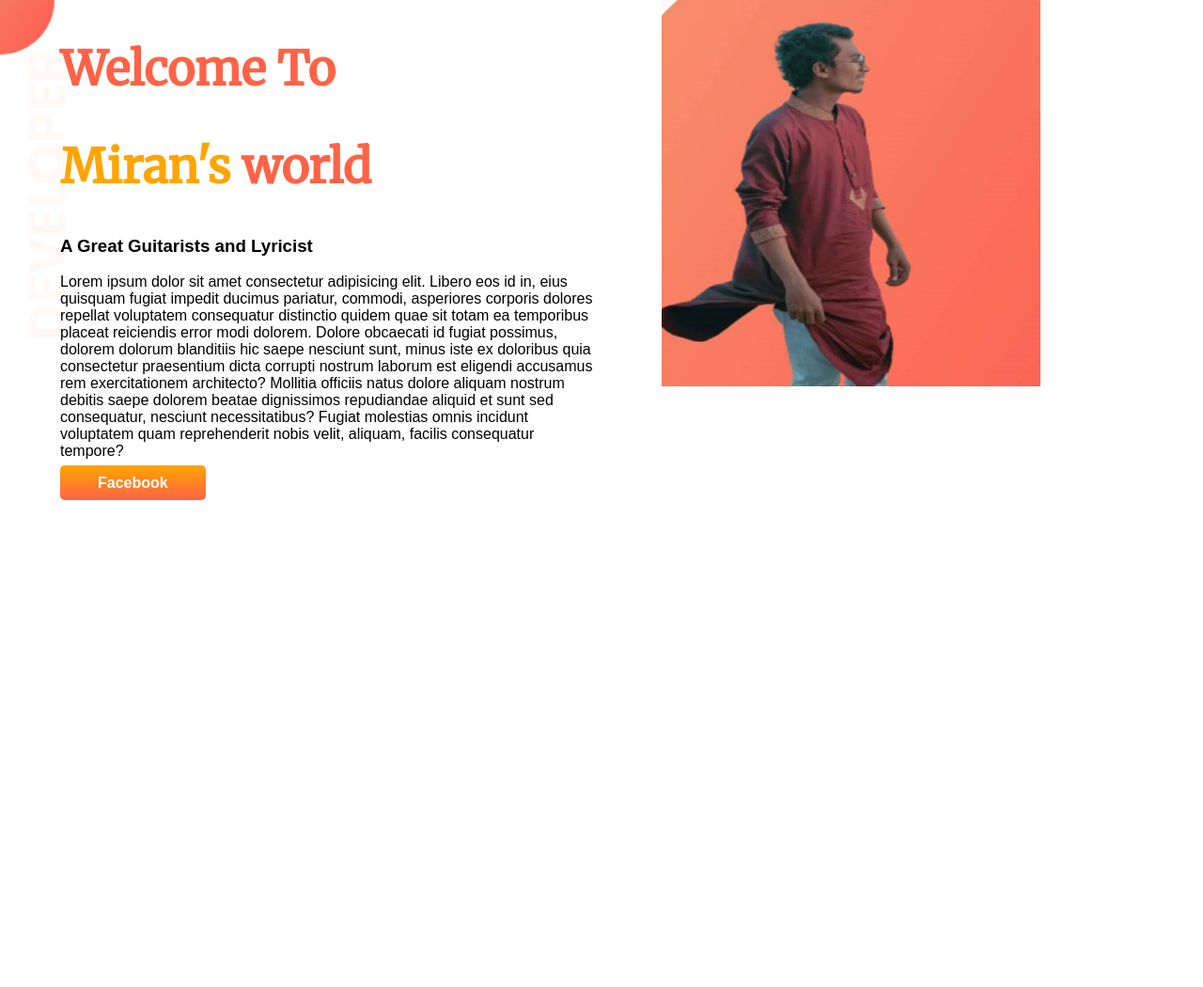
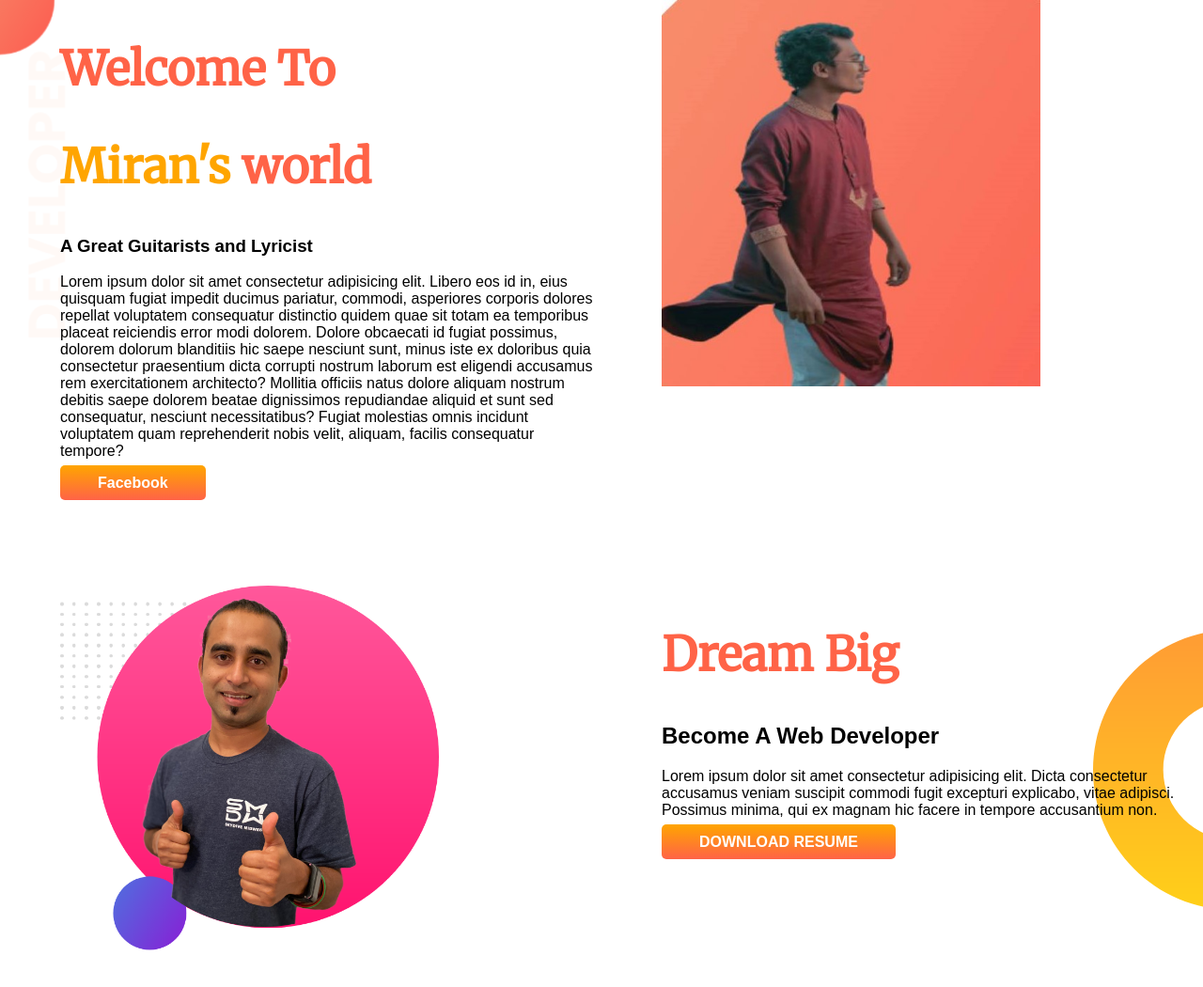
Before and after one commit to zahidmiran/developer-portfolio1, a plain HTML site: page index.html in a window 1280 px wide. Shown: the whole page at 94% size. Before the commit the page ends 800 px from the top, so only its background shows below. Drawn offline with Linux system fonts and the light colour scheme.

Commit message:
dream added

```diff
--- a/index.html
+++ b/index.html
@@ -35,6 +35,18 @@
             <img src="images/zahid.jpg" alt="zahids img">
         </div>
     </section>
+    <section class="dream-big">
+        <div class="half-width"><img src="images/jhankar2.png" alt=""></div>
+        <div class="half-width">
+            <h1>Dream Big</h1>
+            <h2>Become A Web Developer</h2>
+            <p>Lorem ipsum dolor sit amet consectetur adipisicing elit. Dicta consectetur accusamus veniam suscipit
+                commodi fugit excepturi explicabo, vitae adipisci. Possimus minima, qui ex magnam hic facere in tempore
+                accusantium non.</p>
+            <a class="link-button" target="_blank" href="">DOWNLOAD RESUME</a>
+        </div>
+
+    </section>
 </body>
 
 </html>
--- a/style.css
+++ b/style.css
@@ -14,6 +14,7 @@ h1{
 }
 section{
     display: flex;
+    margin-bottom: 100px;
 }
 .half-width{
     width: 50%;
@@ -34,3 +35,8 @@ section{
     background-image: url(images/top-banner.png);
     background-repeat: no-repeat;
 }
+.dream-big{
+    background-image: url(images/dream-bg.png);
+    background-repeat: no-repeat;
+    background-position: right;
+}
```
